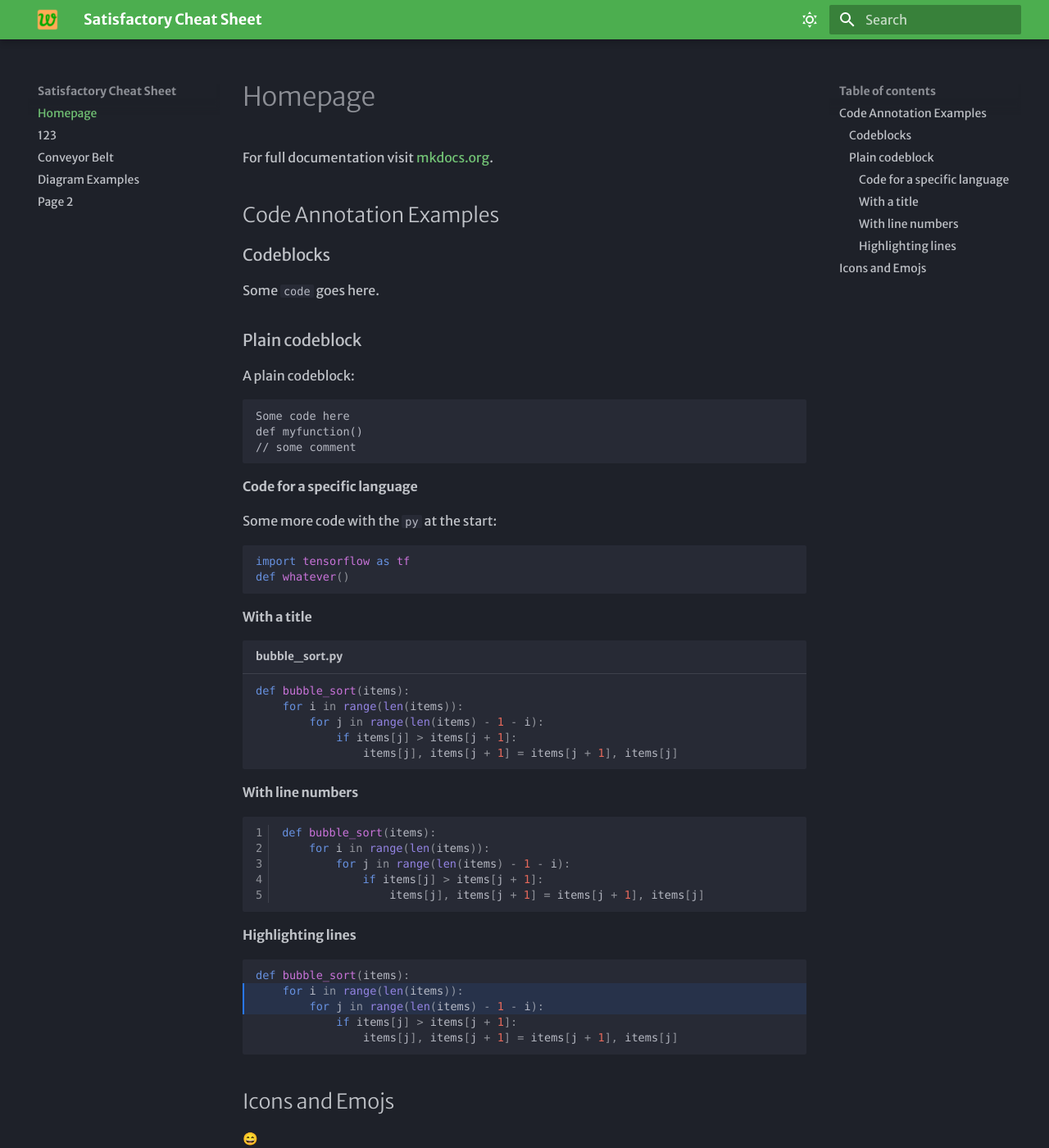
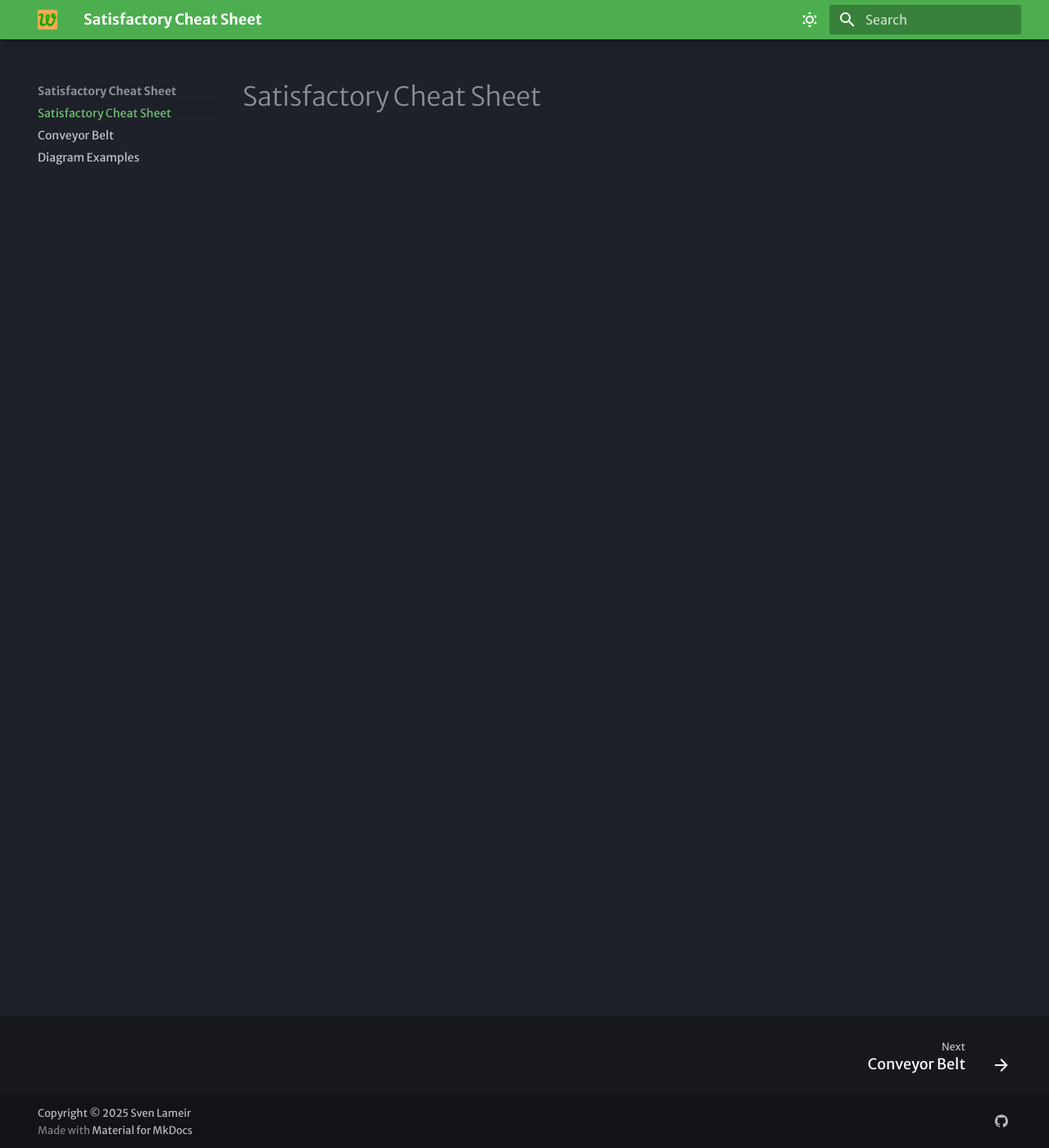
Before and after one commit to SvenLameir/satisfactory-cheat-sheet, an MkDocs documentation site: the page built from docs/index.md, in a window 1280 px wide and 1400 px high. Shown: the whole window at 82% size. Built offline with MkDocs 1.6.1 and Material for MkDocs 9.7.7, drawn with Linux system fonts in a browser that asks for light colours; emoji names are drawn with the system emoji font; some web fonts are replaced.

Commit message:
general cleanup

````diff
--- a/docs/index.md
+++ b/docs/index.md
@@ -1,68 +1 @@
-# Homepage
-
-For full documentation visit [mkdocs.org](https://www.mkdocs.org).
-
-## Code Annotation Examples
-
-### Codeblocks
-
-Some `code` goes here.
-
-### Plain codeblock
-
-A plain codeblock:
-
-```
-Some code here
-def myfunction()
-// some comment
-```
-
-#### Code for a specific language
-
-Some more code with the `py` at the start:
-
-``` py
-import tensorflow as tf
-def whatever()
-```
-
-#### With a title
-
-``` py title="bubble_sort.py"
-def bubble_sort(items):
-    for i in range(len(items)):
-        for j in range(len(items) - 1 - i):
-            if items[j] > items[j + 1]:
-                items[j], items[j + 1] = items[j + 1], items[j]
-```
-
-#### With line numbers
-
-``` py linenums="1"
-def bubble_sort(items):
-    for i in range(len(items)):
-        for j in range(len(items) - 1 - i):
-            if items[j] > items[j + 1]:
-                items[j], items[j + 1] = items[j + 1], items[j]
-```
-
-#### Highlighting lines
-
-``` py hl_lines="2 3"
-def bubble_sort(items):
-    for i in range(len(items)):
-        for j in range(len(items) - 1 - i):
-            if items[j] > items[j + 1]:
-                items[j], items[j + 1] = items[j + 1], items[j]
-```
-
-## Icons and Emojs
-
-:smile:
-
-:fontawesome-regular-face-laugh-wink:
-
-:fontawesome-brands-twitter:{ .twitter }
-
-:octicons-heart-fill-24:{ .heart }
+# Satisfactory Cheat Sheet
--- a/docs/page2.md
+++ /dev/null
@@ -1,5 +0,0 @@
-# Page 2
-
-## Another heading
-
-Some more example text
````
Also changed, not shown: docs/123.md (deleted, +0 -15 lines), docs/Conveyor_Belt.md (renamed from docs/belts.md).
